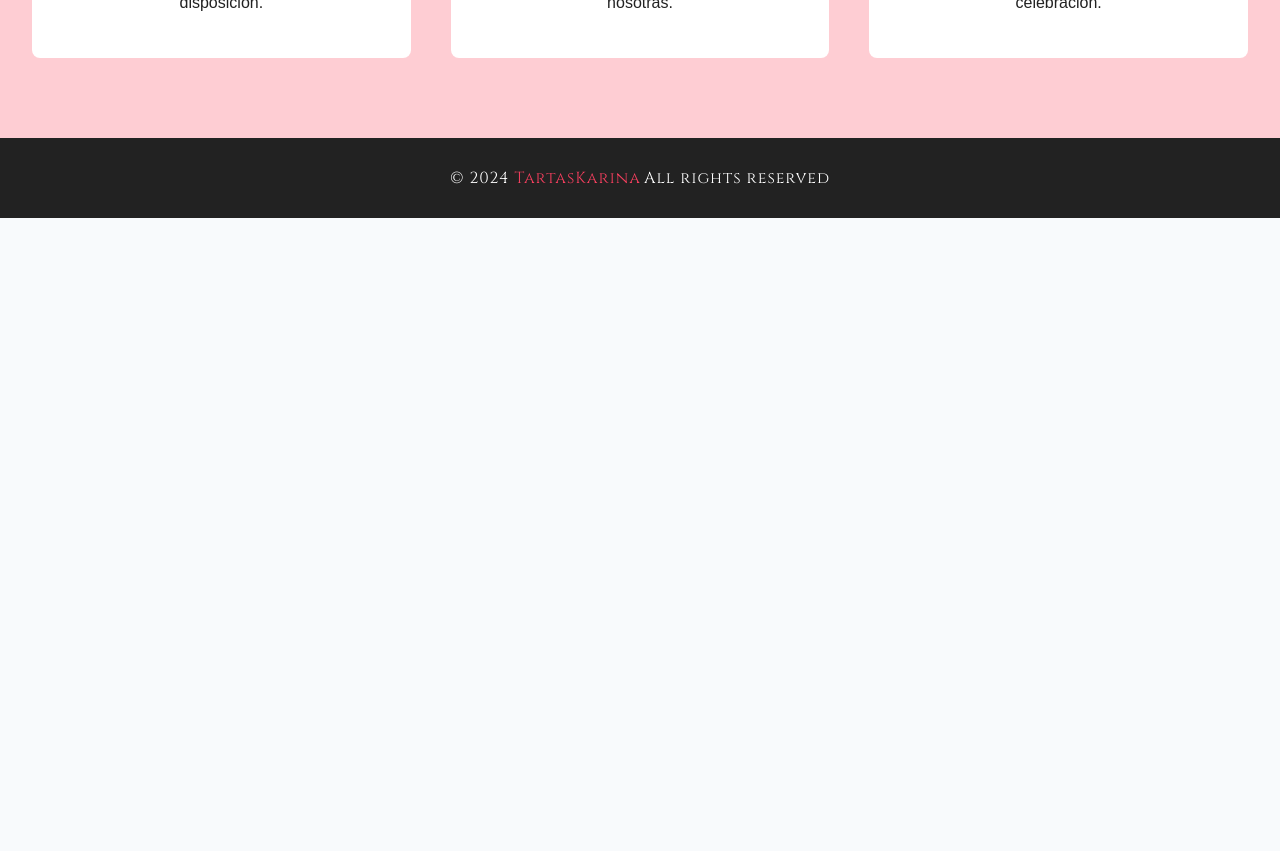
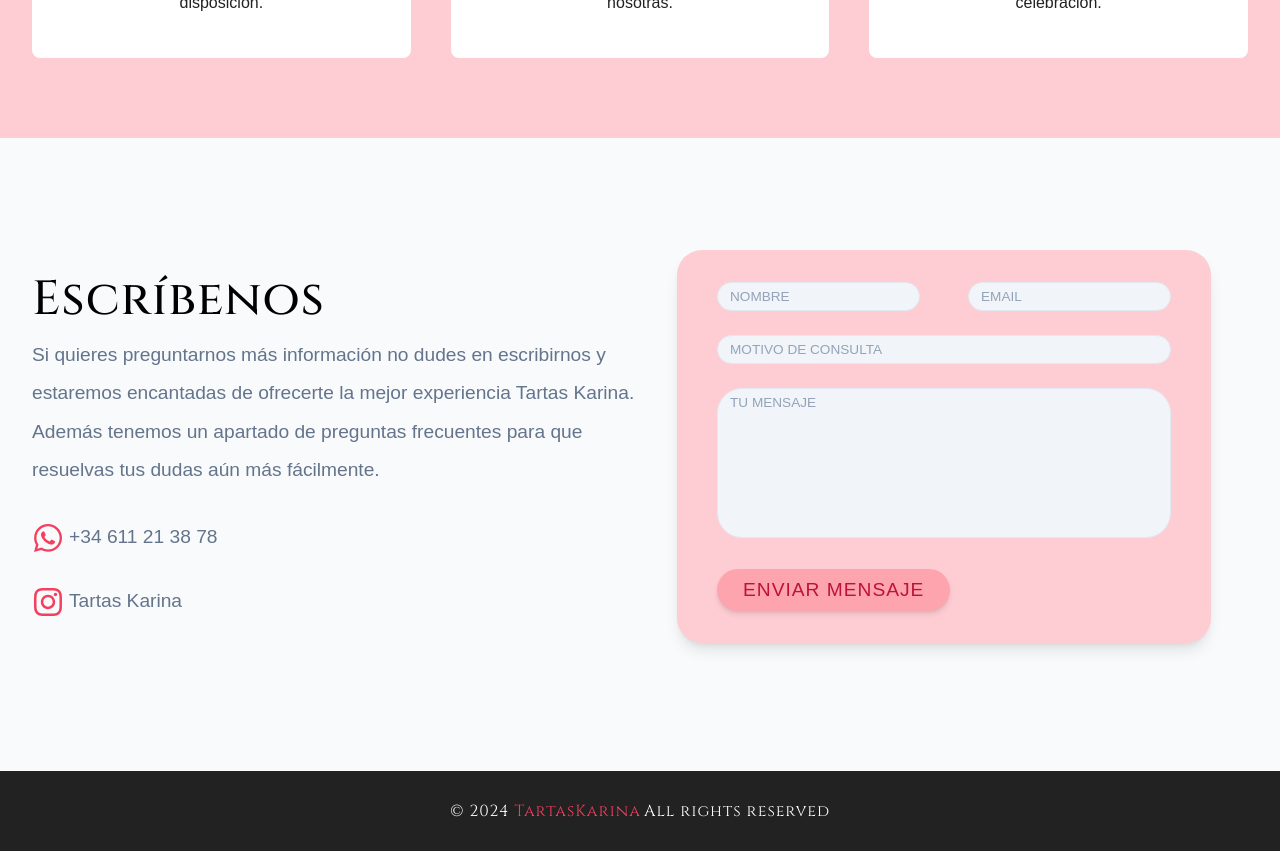
Before and after one commit to asa7ur/Tartas_Karina, a React (Create React App) app: page / in a window 1280 px wide. Shown: the part 1460-2311 px from the top of the page. Before the commit the page ends 1678 px from the top, so only its background shows below. Built offline with nearby package versions, Linux system fonts and the light colour scheme; no server answers; a web font is replaced by a local one.

Commit message:
Added contact form, and some minor changes to the Sidebar and Navbar

```diff
--- /dev/null
+++ b/src/components/Contact.js
@@ -0,0 +1,215 @@
+import styled from 'styled-components'
+import { socials } from '../utils/constants'
+const Contact = () => {
+  return (
+    <Wrapper>
+      <div className='section-center'>
+        <div className='content'>
+          <div>
+            <h1>Escríbenos</h1>
+            <p>
+              Si quieres preguntarnos más información no dudes en escribirnos y
+              estaremos encantadas de ofrecerte la mejor experiencia Tartas
+              Karina. Además tenemos un apartado de preguntas frecuentes para
+              que resuelvas tus dudas aún más fácilmente.
+            </p>
+            <div className='links'>
+              {socials.map((social) => {
+                const { id, icon, url, text } = social
+                return (
+                  <a
+                    key={id}
+                    href={url}
+                    className='nav-contact'
+                    target='_blank'
+                    rel='noreferrer'
+                  >
+                    {icon}{text}
+                  </a>
+                )
+              })}
+            </div>
+          </div>
+          <form class='form'>
+            <div class='form-section'>
+              <div class='form-group'>
+                <input
+                  type='text'
+                  class='user_name'
+                  id='name'
+                  placeholder='Nombre'
+                />
+              </div>
+
+              <div class='form-group'>
+                <input
+                  type='email'
+                  class='user_email'
+                  id='email'
+                  placeholder='Email'
+                />
+              </div>
+            </div>
+
+            <div class='form-group'>
+              <input
+                type='text'
+                class='subject'
+                id='subject'
+                placeholder='Motivo de consulta'
+              />
+            </div>
+
+            <div class='form-group'>
+              <textarea
+                id='message'
+                class='message'
+                spellcheck='false'
+                placeholder='Tu mensaje'
+              ></textarea>
+            </div>
+
+            <div class='form-group result-container'>
+              <button type='submit' class='submit-btn btn'>
+                Enviar mensaje
+              </button>
+              <p class='result'>Enviado con exito!</p>
+            </div>
+          </form>
+        </div>
+      </div>
+    </Wrapper>
+  )
+}
+
+export default Contact
+
+const Wrapper = styled.section`
+  padding: 2rem 0 5rem 0;
+
+  h3 {
+    text-transform: none;
+  }
+
+  p {
+    line-height: 2;
+    max-width: 45em;
+    color: var(--grey-500);
+  }
+
+  .links {
+    display: flex;
+    align-items: center;
+    justify-content: center;
+    gap: 3rem;
+  }
+
+  .links a {
+    display: flex;
+    align-items: center;
+    gap: 5px;
+  }
+
+  .links .icon {
+    color: var(--primary-500);
+    font-size: 2rem;
+  }
+
+  .links a {
+    color: var(--grey-500);
+    font-size: 1.2rem;
+  }
+
+  .form {
+    max-width: var(--fixed-width);
+    background-color: var(--primary-200);
+    border-radius: 25px;
+    box-shadow: var(--shadow-3);
+    padding: 2rem 2.5rem;
+    margin: 3rem auto;
+  }
+
+  .form-section {
+    display: flex;
+    align-items: center;
+    justify-content: center;
+    gap: 3rem;
+  }
+
+  .form-group input,
+  .form-group textarea {
+    background-color: var(--grey-100);
+    width: 100%;
+    padding: var(--padding);
+    margin-bottom: 1.5rem;
+    border: 1px solid var(--grey-200);
+    border-radius: 25px;
+  }
+
+  .form-group textarea {
+    height: 150px;
+    resize: none;
+  }
+
+  input {
+    font-family: var(--bodyFont);
+    font-size: 0.85rem;
+  }
+
+  .result-container {
+    display: flex;
+    flex-direction: row;
+    align-items: center;
+    gap: 3rem;
+  }
+
+  .result-container p {
+    opacity: 0;
+    transition: all 0.3s ease;
+    color: var(--primary-950);
+  }
+
+  ::placeholder {
+    font-size: 0.85rem;
+    font-family: var(--bodyFont);
+    color: var(--grey-400);
+    text-transform: uppercase;
+  }
+
+  @keyframes spinner {
+    to {
+      transform: rotate(360deg);
+    }
+  }
+
+  .sending {
+    display: inline-block;
+    width: 1.75rem;
+    height: 1.75rem;
+    border-radius: 50%;
+    border: 3px solid var(--grey-400);
+    border-top-color: var(--primary-500);
+    animation: spinner 0.6s linear infinite;
+  }
+
+  @media (min-width: 992px) {
+    .content {
+      display: grid;
+      grid-template-columns: 1fr 1fr;
+      align-items: center;
+      margin-top: 2rem;
+    }
+    p {
+      margin-bottom: 0;
+      font-size: 1.2rem;
+    }
+
+    .links {
+      display: flex;
+      flex-direction: column;
+      align-items: flex-start;
+      gap: 2rem;
+      margin-top: 2rem;
+    }
+  }
+`
--- a/src/components/NavBar.js
+++ b/src/components/NavBar.js
@@ -1,8 +1,8 @@
 import styled from 'styled-components'
 import logo from '../assets/logo.png'
-import { FaBars, FaWhatsapp } from 'react-icons/fa'
+import { FaBars} from 'react-icons/fa'
 import { Link } from 'react-router-dom'
-import { links } from '../utils/constants'
+import { links, socials } from '../utils/constants'
 import { useProductsContext } from '../context/products_context'
 
 const Navbar = () => {
@@ -28,14 +28,22 @@ const Navbar = () => {
             )
           })}
         </ul>
+        <div className='links'>
+          {socials.map((social) => {
+            const { id, icon, url } = social
+            return (
               <a
-          href='https://wa.me/34640213878'
+                key={id}
+                href={url}
                 className='nav-contact'
                 target='_blank'
                 rel='noreferrer'
               >
-          <FaWhatsapp />
+                {icon}
               </a>
+            )
+          })}
+        </div>
       </div>
     </NavContainer>
   )
@@ -71,6 +79,18 @@ const NavContainer = styled.nav`
   .nav-links,
   .nav-contact {
     display: none;
+  }
+
+  .links {
+    display: flex;
+    align-items: center;
+    justify-content: center;
+    gap: 1.5rem;
+  }
+
+  .links .icon {
+    color: var(--primary-500);
+    font-size: 2rem;
   }
 
   @media (min-width: 992px) {
--- a/src/components/SideBar.js
+++ b/src/components/SideBar.js
@@ -1,6 +1,6 @@
 import logo from '../assets/logo.png'
 import { Link } from 'react-router-dom'
-import { FaTimes, FaWhatsapp } from 'react-icons/fa'
+import { FaTimes} from 'react-icons/fa'
 import { links } from '../utils/constants'
 import styled from 'styled-components'
 import { useProductsContext } from '../context/products_context'
@@ -28,14 +28,6 @@ const Sidebar = () => {
               </li>
             )
           })}
-          <a
-            href='https://wa.me/34640213878'
-            className='nav-contact'
-            target='_blank'
-            rel='noreferrer'
-          >
-            <FaWhatsapp />
-          </a>
         </ul>
       </aside>
     </SidebarContainer>
--- a/src/components/index.js
+++ b/src/components/index.js
@@ -9,5 +9,6 @@ import Loading from "./Loading";
 import Product from "./Product";
 import FeaturedProducts from "./FeaturedProducts";
 import Services from "./Services";
+import Contact from "./Contact";
 
-export {Navbar, Sidebar, Footer, Hero, Error, Loading, Product, FeaturedProducts, Services}
+export {Navbar, Sidebar, Footer, Hero, Error, Loading, Product, FeaturedProducts, Services, Contact}
--- a/src/index.css
+++ b/src/index.css
@@ -167,8 +167,8 @@ p {
   transition: var(--transition);
   font-size: 0.875rem;
   cursor: pointer;
-  box-shadow: 0 1px 3px rgba(0, 0, 0, 0.2);
-  border-radius: var(--radius);
+  box-shadow: var(--shadow-2);
+  border-radius: 25px;
   border-color: transparent;
 }
 
@@ -189,51 +189,7 @@ p {
   margin-right: auto;
 }
 
-.form {
-  width: 90vw;
-  max-width: var(--fixed-width);
-  background: var(--white);
-  border-radius: var(--borderRadius);
-  box-shadow: var(--shadow-2);
-  padding: 2rem 2.5rem;
-  margin: 3rem auto;
-}
 
-.form-label {
-  display: block;
-  font-size: var(--smallText);
-  margin-bottom: 0.5rem;
-  text-transform: capitalize;
-  letter-spacing: var(--letterSpacing);
-}
-
-.form-input,
-.form-textarea {
-  width: 100%;
-  padding: var(--padding);
-  border-radius: var(--borderRadius);
-  background: var(--backgroundColor);
-  border: 1px solid var(--grey-200);
-}
-
-.form-row {
-  margin-bottom: 1rem;
-}
-
-.form-textarea {
-  height: 7rem;
-}
-
-::placeholder {
-  font-family: inherit;
-  color: var(--grey-400);
-}
-
-.form-alert {
-  color: var(--red-dark);
-  letter-spacing: var(--letterSpacing);
-  text-transform: capitalize;
-}
 
 @media screen and (min-width: 992px) {
   h1 {
--- a/src/pages/HomePage.js
+++ b/src/pages/HomePage.js
@@ -1,10 +1,11 @@
-import { Hero, FeaturedProducts, Services } from '../components'
+import { Hero, FeaturedProducts, Services, Contact } from '../components'
 const HomePage = () => {
   return (
     <main>
       <Hero />
       <FeaturedProducts/>
       <Services/>
+      <Contact/>
     </main>
   )
 }
--- a/src/utils/constants.js
+++ b/src/utils/constants.js
@@ -1,6 +1,7 @@
 import icon_1 from '../assets/icon_1.webp'
 import icon_2 from '../assets/icon_2.webp'
 import icon_3 from '../assets/icon_3.webp'
+import { FaWhatsapp, FaInstagram } from 'react-icons/fa'
 
 export const links = [
   {
@@ -41,4 +42,19 @@ export const services = [
   },
 ]
 
+export const socials = [
+  {
+    id: 1,
+    icon: <FaWhatsapp className='icon' />,
+    text: '+34 611 21 38 78',
+    url: 'https://wa.me/34640213878',
+  },
+  {
+    id: 2,
+    icon: <FaInstagram className='icon' />,
+    text: 'Tartas Karina',
+    url: 'https://instagram.com/tartaskarina',
+  },
+]
+
 export const products_url = '/.netlify/functions/products'
```
Lines whose indentation alone changed are shown as unchanged.
